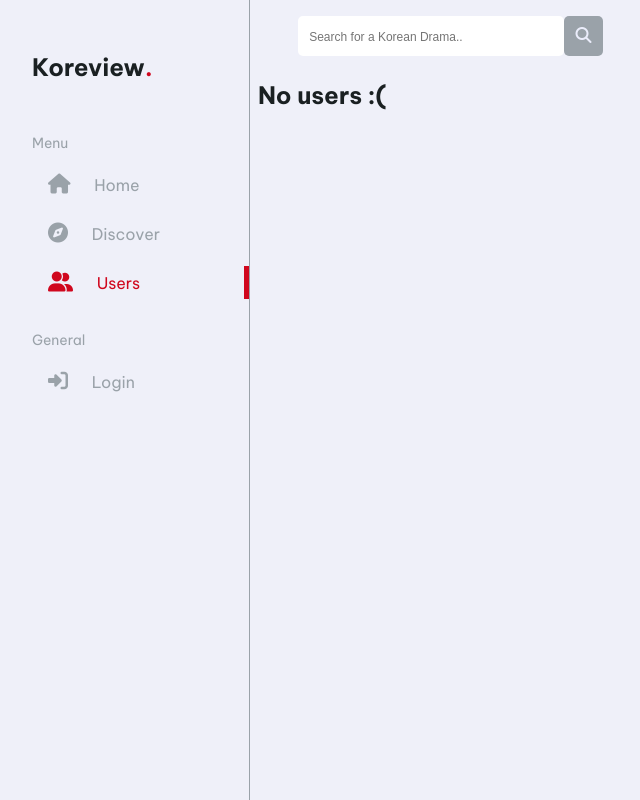
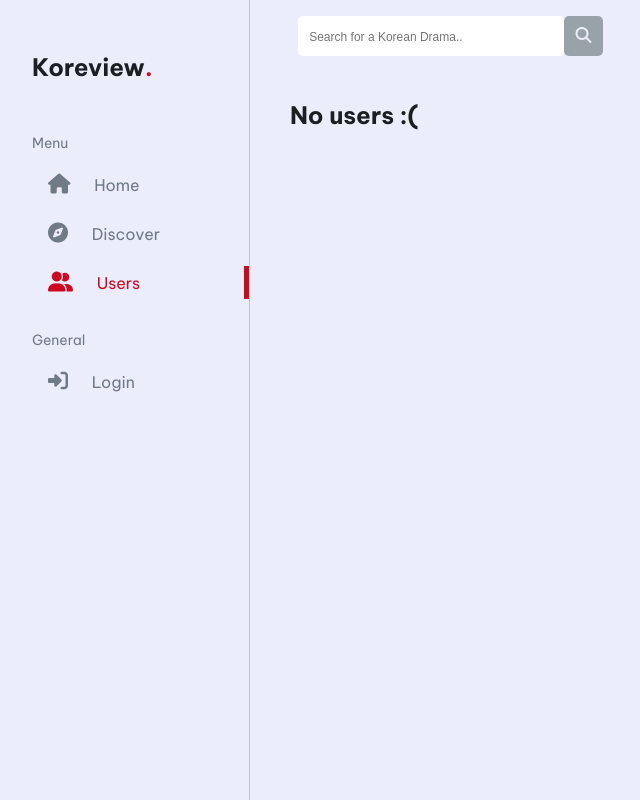
Before and after one commit to grandeD/kdrama-review-app, a Flask app: page /users in a window 1280 px wide. Shown: the whole page, without its empty margins (0-640 px from the left). Run offline with Flask 2, Linux system fonts and the light colour scheme; some libraries are stand-ins or nearby versions.

Commit message:
Styled profile/account and users page

```diff
--- a/static/css/base.css
+++ b/static/css/base.css
@@ -1,7 +1,8 @@
 :root {
-
-    --lighter: #eff0f9;
+    --lighter: #f0f1f7;
+    /* --lighter: #eff0f9; */
     --light: #EBEDFB;
+    --grey-50: #c1c6cb;
     --grey-100: #9AA2A9;
     --grey-300: #707A85;
     --grey-400: #5E686D;
@@ -12,7 +13,7 @@
 }
 
 body {
-    background-color: var(--lighter);
+    background-color: var(--light);
     color: var(--dark);
     font-family: 'Be Vietnam Pro', sans-serif;
 }
@@ -36,7 +37,7 @@
 
 .sm-title {
   font-size: 14px;
-  color: var(--grey-100);
+  color: var(--grey-300);
   font-weight: 400;
 }
 
@@ -52,7 +53,7 @@
 
   padding-top: 2em;
   padding-left: 2em;
-  border-right: 0.5px solid var(--grey-100);
+  border-right: 0.5px solid var(--grey-50);
   display: flex;
   flex-direction: column;
   gap: 2em;
@@ -68,7 +69,7 @@
   font-size: 16px;
   padding: 6px 8px 6px 16px;
   text-decoration: none;
-  color: var(--grey-100);
+  color: var(--grey-300);
   display: block;
 }
 
--- a/static/css/homepage.css
+++ b/static/css/homepage.css
@@ -57,3 +57,7 @@
 .slideshowDot.active {
     background-color: var(--accent);
   }
+
+.main {
+  padding-inline: min(2em, 2%);
+}
--- /dev/null
+++ b/static/css/user.css
@@ -0,0 +1,20 @@
+.container {
+    display: flex;
+    flex-direction: column;
+    padding-inline: 2em;
+}
+
+.user_card {
+    overflow: hidden;
+    align-self: center;
+    align-items: center;
+
+    padding: 2em;
+    line-height: 0.5em;
+    height: 100%;
+    width: max(300px, 50%);
+
+    background: linear-gradient(180deg, var(--accent-lt) 10%, var(--lighter) 50%);
+    border-radius: 10px;
+    box-shadow: 1px 14px 17px -8px rgba(0,0,0,0.19);
+}
--- a/templates/users.html
+++ b/templates/users.html
@@ -1,6 +1,10 @@
 {% extends 'base.html' %}
 
 {% block title %}Koreview{% endblock %}
+
+{% block css %}
+<link href="/static/css/user.css" rel="stylesheet">
+{% endblock %}
 
 {% block js %}
 {% endblock %}
@@ -11,7 +15,7 @@
 {% set active_page = 'users' -%}
 
 {% block body %}
-
+<div class='container'>
 {%if similar_users%}
 <h2>Users with same favorite genre</h2>
 <div class='flex-gap'>
@@ -26,7 +30,6 @@
    {%endfor%}
 </div>
 {%endif%}
-
 
 {%if all_users%}
 <h2>All Users</h2>
@@ -45,4 +48,6 @@
 <div><h2>No users :(</h2></div>
 {%endif%}
 
+</div>
+
 {% endblock %}
```
Also changed, not shown: playlistAPI.py (+14 -3 lines), static/css/kdrama.css (+5 -2 lines), static/css/playlists.css (+12 -4 lines), static/js/playlists.jsx (+4 -4 lines), static/js/userPlaylists.jsx (+13 -6 lines), templates/profile.html (+8 -19 lines).
